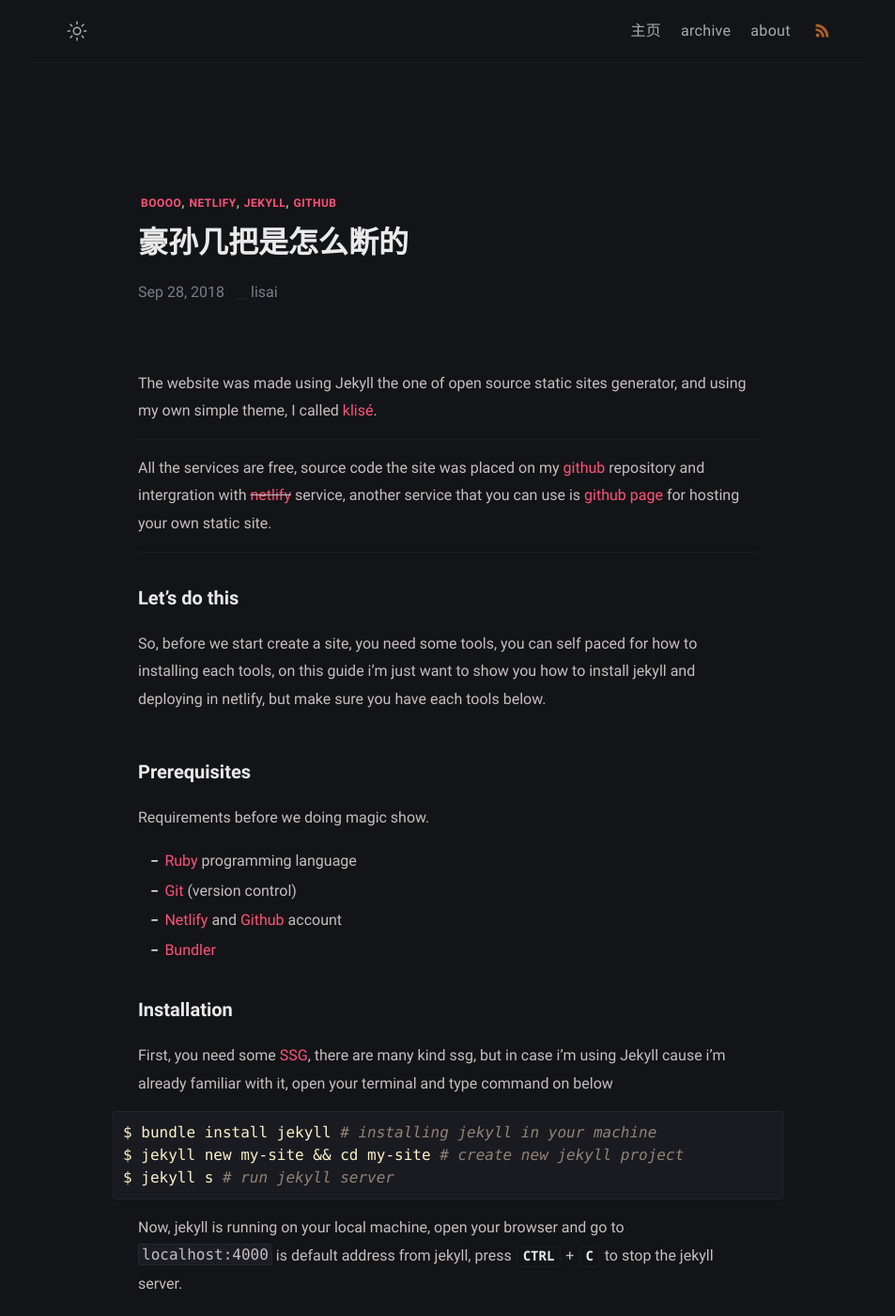
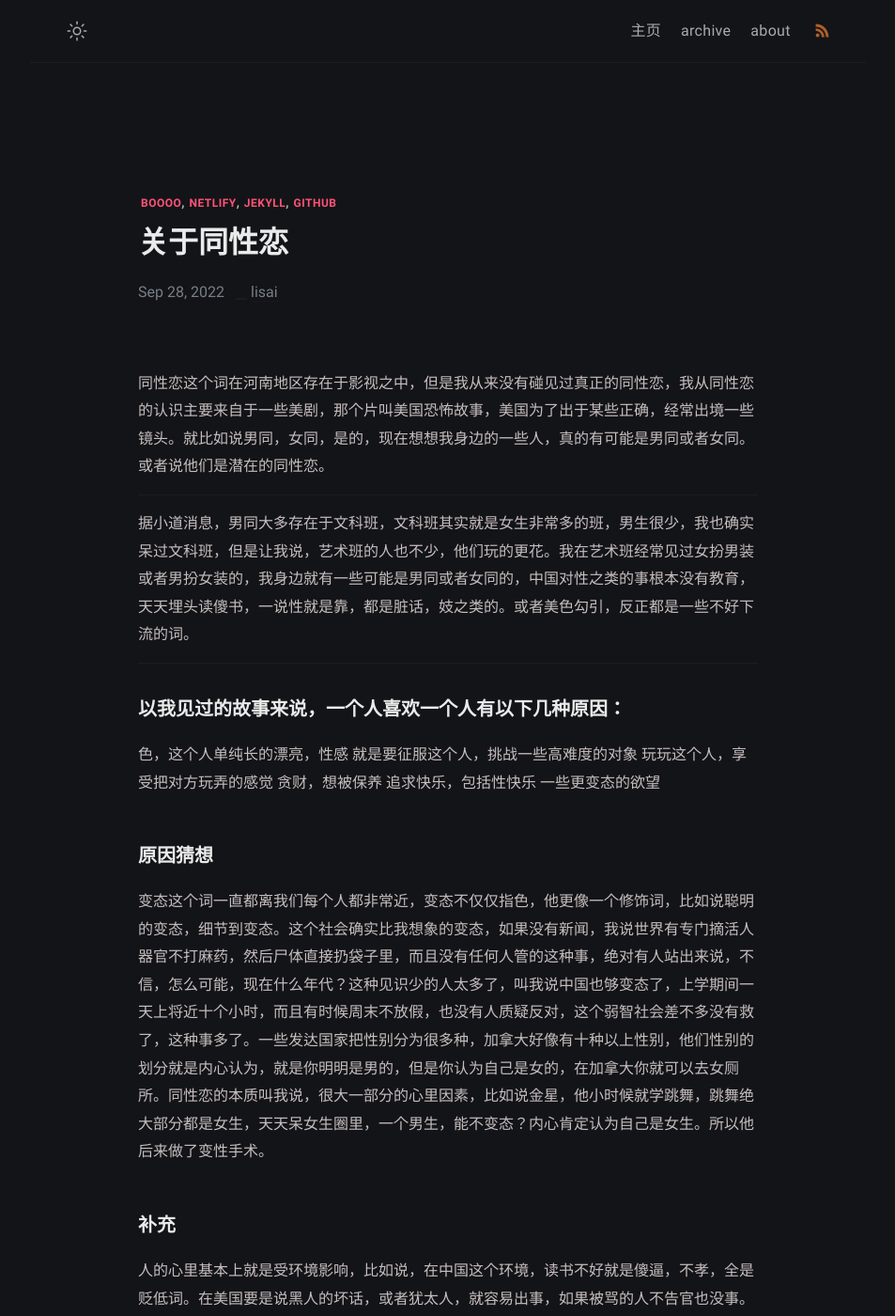
Before and after one commit to hello-lisai/hello-lisai-blog, a Jekyll site: the page built from _posts/how-this-site-was-made/2018-09-28-how-this-site-was-made.md, in a window 1280 px wide and 1400 px high. Shown: the whole window at 94% size, without its empty margins (163-1116 px from the left). Built offline with Jekyll 4.4.1, drawn with Linux system fonts in a browser that asks for light colours; some web fonts are replaced; some of the changed text lies outside the part shown.

Commit message:
Update 2018-09-28-how-this-site-was-made.md

````diff
--- a/_posts/how-this-site-was-made/2018-09-28-how-this-site-was-made.md
+++ b/_posts/how-this-site-was-made/2018-09-28-how-this-site-was-made.md
@@ -1,64 +1,36 @@
 ---
-title: 豪孙几把是怎么断的
-date: 2018-09-28 09:45:47 +07:00
+title: 关于同性恋
+date: 2022-09-28 09:45:47 +07:00
 modified: 2019-08-29 09:24:47 +07:00
 tags: [boooo, netlify, jekyll, github]
 description: All the services are free, a source code this site placed on github repository and intergration with netlify service, another service that you can use is github page for hosting your own static site.
 ---
 
-The website was made using Jekyll the one of open source static sites generator, and using my own simple theme, I called [klisé](https://github.com/piharpi/klise).
+同性恋这个词在河南地区存在于影视之中，但是我从来没有碰见过真正的同性恋，我从同性恋的认识主要来自于一些美剧，那个片叫美国恐怖故事，美国为了出于某些正确，经常出境一些镜头。就比如说男同，女同，是的，现在想想我身边的一些人，真的有可能是男同或者女同。或者说他们是潜在的同性恋。
 
 <hr>
 
-All the services are free, source code the site was placed on my [github](https://github.com/piharpi/mahendrata.now.sh) repository and intergration with ~~[netlify](https://netlify.com)~~ service, another service that you can use is [github page](https://pages.github.com/) for hosting your own static site.
+据小道消息，男同大多存在于文科班，文科班其实就是女生非常多的班，男生很少，我也确实呆过文科班，但是让我说，艺术班的人也不少，他们玩的更花。我在艺术班经常见过女扮男装或者男扮女装的，我身边就有一些可能是男同或者女同的，中国对性之类的事根本没有教育，天天埋头读傻书，一说性就是靠，都是脏话，妓之类的。或者美色勾引，反正都是一些不好下流的词。
 
 <hr>
 
-#### Let's do this
+#### 以我见过的故事来说，一个人喜欢一个人有以下几种原因：
+  色，这个人单纯长的漂亮，性感
+  就是要征服这个人，挑战一些高难度的对象
+  玩玩这个人，享受把对方玩弄的感觉
+  贪财，想被保养
+  追求快乐，包括性快乐
+  一些更变态的欲望
 
-So, before we start create a site, you need some tools, you can self paced for how to installing each tools, on this guide i'm just want to show you how to install jekyll and deploying in netlify, but make sure you have each tools below.
+#### 原因猜想
 
-#### Prerequisites
+变态这个词一直都离我们每个人都非常近，变态不仅仅指色，他更像一个修饰词，比如说聪明的变态，细节到变态。这个社会确实比我想象的变态，如果没有新闻，我说世界有专门摘活人器官不打麻药，然后尸体直接扔袋子里，而且没有任何人管的这种事，绝对有人站出来说，不信，怎么可能，现在什么年代？这种见识少的人太多了，叫我说中国也够变态了，上学期间一天上将近十个小时，而且有时候周末不放假，也没有人质疑反对，这个弱智社会差不多没有救了，这种事多了。一些发达国家把性别分为很多种，加拿大好像有十种以上性别，他们性别的划分就是内心认为，就是你明明是男的，但是你认为自己是女的，在加拿大你就可以去女厕所。同性恋的本质叫我说，很大一部分的心里因素，比如说金星，他小时候就学跳舞，跳舞绝大部分都是女生，天天呆女生圈里，一个男生，能不变态？内心肯定认为自己是女生。所以他后来做了变性手术。
 
-Requirements before we doing magic show.
 
-- [Ruby](https://www.ruby-lang.org/en/downloads/) programming language
-- [Git](https://git-scm.com) (version control)
-- [Netlify](https://netlify.com) and [Github](https://github.com) account
-- [Bundler](https://bundler.io)
+#### 补充
 
-#### Installation
+人的心里基本上就是受环境影响，比如说，在中国这个环境，读书不好就是傻逼，不孝，全是贬低词。在美国要是说黑人的坏话，或者犹太人，就容易出事，如果被骂的人不告官也没事。环境很重要，可以说人基本上都是环境的产物。比如说嫩身边人都玩某个游戏，你就是不喜欢，也可能为了融入群体而玩。大家都聊某个明星，自己就是不知道，也会找个机会学习。这种事太多了。这个社会好起来很好，差起来也是没有止境的。
 
-First, you need some [SSG](https://www.staticgen.com/), there are many kind ssg, but in case i'm using Jekyll cause i'm already familiar with it, open your terminal and type command on below
+#### 林子大什么鸟都有
 
-```bash
-$ bundle install jekyll # installing jekyll in your machine
-$ jekyll new my-site && cd my-site # create new jekyll project
-$ jekyll s # run jekyll server
-```
-
-Now, jekyll is running on your local machine, open your browser and go to `localhost:4000` is default address from jekyll, press <kbd>CTRL</kbd> + <kbd>C</kbd> to stop the jekyll server.
-
-#### Adding remote repository
-
-Before we adding remote repository, you must have [github](https://github.com/new) repository, if already have repository, just add github remote address to your local folder, with the following commands
-
-```bash
-$ git init # initializing project folder
-$ git remote add origin https://github.com/YOUR-USERNAME/YOUR-REPO.git # change UPPERCASE with your own!
-$ git add -A && git commit -m "Initialize" && git push -u origin master # push code to github
-```
-
-Now check your github repository, make sure the files is uploaded correctly.
-
-#### Deploying to netlify
-
-Go [netlify](https://netlify.com) dashboard, and following this step.
-
-1. click `new site from git`, then choose `Github`.
-2. then choose your repository where is the jekyll sources uploaded.
-3. netlify smart enough to configuring, we just need's are hosting's are hosting's are hosting's are hosting to click `Deploy site button`.
-
-Wait for moment, and voila..! your site's are hosting and using `.netlify.com` tld, if your website wants to look professional, just buy a domain from your favorite domain store. or if you the first time, I advice using namecheap.com*(isn't sponsor)* \*based on my experienced it provides good service and have various TLDs.
-
-So, what you waiting for, just create your own website for free.
+人的心里问题一直都是最大的问题。
````
